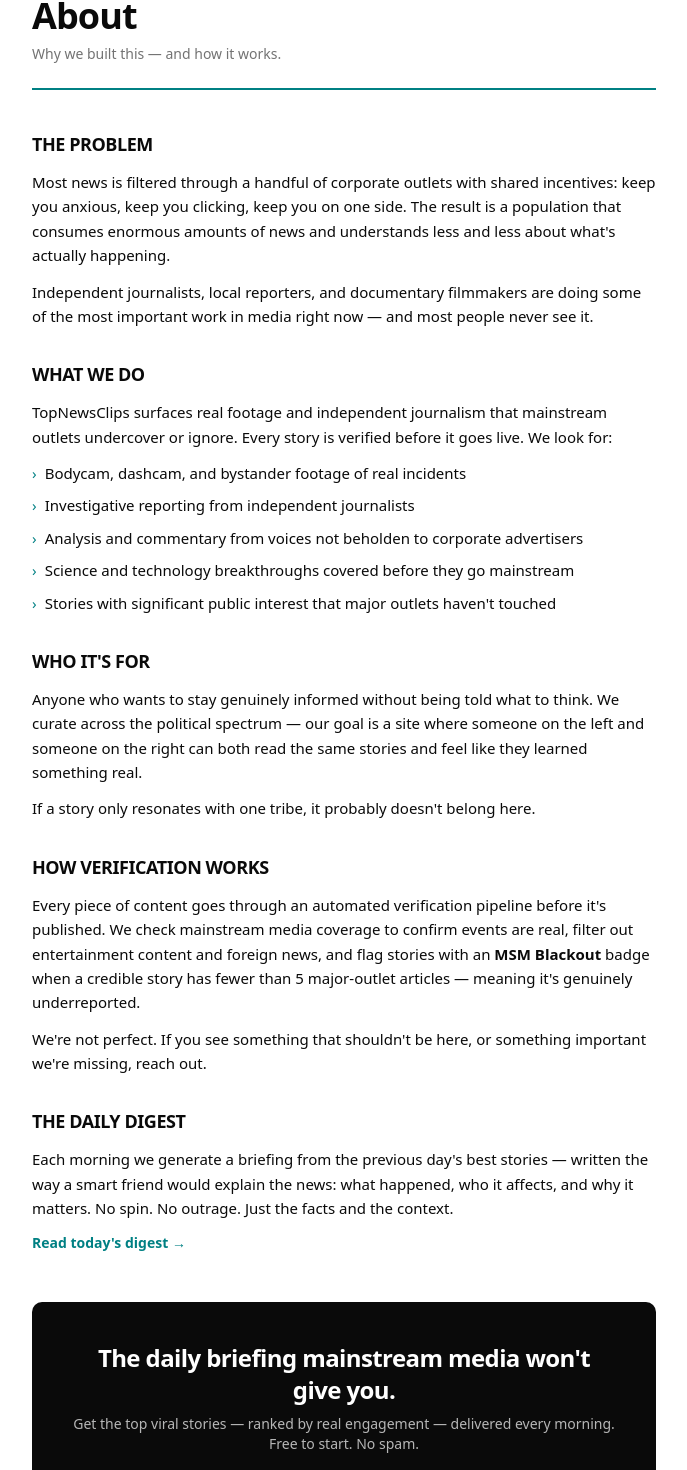
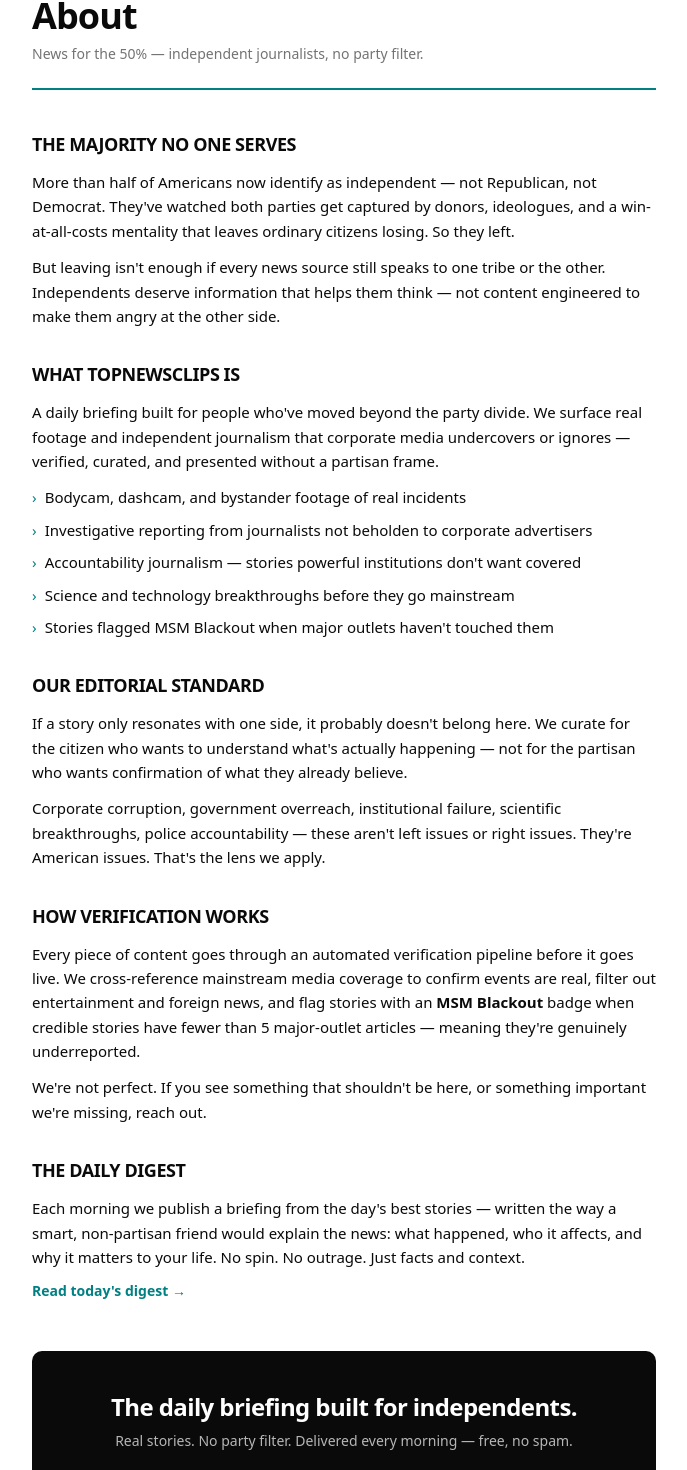
Before and after one commit to neuner76/topnewsclips, a Next.js app: page /about in a window 1280 px wide. Shown: the part 110-1580 px from the top of the page, without its empty margins (296-983 px from the left). Built offline with nearby package versions, Linux system fonts and the light colour scheme.

Commit message:
independents focus

```diff
--- a/app/about/page.tsx
+++ b/app/about/page.tsx
@@ -5,7 +5,7 @@ import Link from 'next/link'
 
 export const metadata = {
   title: 'About — TopNewsClips',
-  description: 'Why we built TopNewsClips and how it works.',
+  description: 'News for the 50% — independent journalists, no party filter.',
 }
 
 export default function AboutPage() {
@@ -17,38 +17,40 @@ export default function AboutPage() {
         <div className="mb-10 border-b-2 border-[oklch(0.52_0.14_196)] pb-6">
           <h1 className="text-3xl sm:text-4xl font-black tracking-tight mb-2">About</h1>
           <p className="text-sm text-muted-foreground">
-            Why we built this — and how it works.
+            News for the 50% — independent journalists, no party filter.
           </p>
         </div>
 
         <div className="prose prose-sm max-w-none space-y-8 text-[15px] leading-relaxed">
 
           <section>
-            <h2 className="text-lg font-black tracking-tight uppercase mb-3">The problem</h2>
+            <h2 className="text-lg font-black tracking-tight uppercase mb-3">The majority no one serves</h2>
             <p>
-              Most news is filtered through a handful of corporate outlets with shared incentives: keep you
-              anxious, keep you clicking, keep you on one side. The result is a population that consumes
-              enormous amounts of news and understands less and less about what&apos;s actually happening.
+              More than half of Americans now identify as independent — not Republican, not Democrat.
+              They&apos;ve watched both parties get captured by donors, ideologues, and a win-at-all-costs
+              mentality that leaves ordinary citizens losing. So they left.
             </p>
             <p className="mt-3">
-              Independent journalists, local reporters, and documentary filmmakers are doing some of the most
-              important work in media right now — and most people never see it.
+              But leaving isn&apos;t enough if every news source still speaks to one tribe or the other.
+              Independents deserve information that helps them think — not content engineered to make
+              them angry at the other side.
             </p>
           </section>
 
           <section>
-            <h2 className="text-lg font-black tracking-tight uppercase mb-3">What we do</h2>
+            <h2 className="text-lg font-black tracking-tight uppercase mb-3">What TopNewsClips is</h2>
             <p>
-              TopNewsClips surfaces real footage and independent journalism that mainstream outlets
-              undercover or ignore. Every story is verified before it goes live. We look for:
+              A daily briefing built for people who&apos;ve moved beyond the party divide. We surface
+              real footage and independent journalism that corporate media undercovers or ignores —
+              verified, curated, and presented without a partisan frame.
             </p>
             <ul className="mt-3 space-y-2 list-none pl-0">
               {[
                 'Bodycam, dashcam, and bystander footage of real incidents',
-                'Investigative reporting from independent journalists',
-                'Analysis and commentary from voices not beholden to corporate advertisers',
-                'Science and technology breakthroughs covered before they go mainstream',
-                'Stories with significant public interest that major outlets haven\'t touched',
+                'Investigative reporting from journalists not beholden to corporate advertisers',
+                'Accountability journalism — stories powerful institutions don\'t want covered',
+                'Science and technology breakthroughs before they go mainstream',
+                'Stories flagged MSM Blackout when major outlets haven\'t touched them',
               ].map((item, i) => (
                 <li key={i} className="flex gap-2">
                   <span className="text-[oklch(0.52_0.14_196)] shrink-0">›</span>
@@ -59,25 +61,27 @@ export default function AboutPage() {
           </section>
 
           <section>
-            <h2 className="text-lg font-black tracking-tight uppercase mb-3">Who it&apos;s for</h2>
+            <h2 className="text-lg font-black tracking-tight uppercase mb-3">Our editorial standard</h2>
             <p>
-              Anyone who wants to stay genuinely informed without being told what to think. We curate
-              across the political spectrum — our goal is a site where someone on the left and someone
-              on the right can both read the same stories and feel like they learned something real.
+              If a story only resonates with one side, it probably doesn&apos;t belong here. We curate
+              for the citizen who wants to understand what&apos;s actually happening — not for the
+              partisan who wants confirmation of what they already believe.
             </p>
             <p className="mt-3">
-              If a story only resonates with one tribe, it probably doesn&apos;t belong here.
+              Corporate corruption, government overreach, institutional failure, scientific breakthroughs,
+              police accountability — these aren&apos;t left issues or right issues. They&apos;re
+              American issues. That&apos;s the lens we apply.
             </p>
           </section>
 
           <section>
             <h2 className="text-lg font-black tracking-tight uppercase mb-3">How verification works</h2>
             <p>
-              Every piece of content goes through an automated verification pipeline before it&apos;s
-              published. We check mainstream media coverage to confirm events are real, filter out
-              entertainment content and foreign news, and flag stories with an{' '}
-              <span className="font-semibold">MSM Blackout</span> badge when a credible story has
-              fewer than 5 major-outlet articles — meaning it&apos;s genuinely underreported.
+              Every piece of content goes through an automated verification pipeline before it goes live.
+              We cross-reference mainstream media coverage to confirm events are real, filter out
+              entertainment and foreign news, and flag stories with an{' '}
+              <span className="font-semibold">MSM Blackout</span> badge when credible stories have
+              fewer than 5 major-outlet articles — meaning they&apos;re genuinely underreported.
             </p>
             <p className="mt-3">
               We&apos;re not perfect. If you see something that shouldn&apos;t be here, or something
@@ -88,9 +92,9 @@ export default function AboutPage() {
           <section>
             <h2 className="text-lg font-black tracking-tight uppercase mb-3">The daily digest</h2>
             <p>
-              Each morning we generate a briefing from the previous day&apos;s best stories — written
-              the way a smart friend would explain the news: what happened, who it affects, and why it
-              matters. No spin. No outrage. Just the facts and the context.
+              Each morning we publish a briefing from the day&apos;s best stories — written the way
+              a smart, non-partisan friend would explain the news: what happened, who it affects,
+              and why it matters to your life. No spin. No outrage. Just facts and context.
             </p>
             <Link
               href="/"
--- a/app/page.tsx
+++ b/app/page.tsx
@@ -247,7 +247,7 @@ export default async function HomePage({
             Today&apos;s Top Clips
           </h1>
           <p className="text-sm text-muted-foreground mt-1">
-            Independent journalists. Real stories. No corporate filter.
+            News for the 50% — independent journalists, no party filter.
           </p>
         </div>
 
--- a/components/EmailCapture.tsx
+++ b/components/EmailCapture.tsx
@@ -39,11 +39,10 @@ export default function EmailCapture() {
     <section id="subscribe" className="bg-foreground text-background rounded-lg px-6 py-8 sm:px-10 sm:py-10 my-12">
       <div className="max-w-xl mx-auto text-center">
         <h2 className="text-xl sm:text-2xl font-bold tracking-tight mb-2">
-          The daily briefing mainstream media won&apos;t give you.
+          The daily briefing built for independents.
         </h2>
         <p className="text-sm text-background/70 mb-6">
-          Get the top viral stories — ranked by real engagement — delivered every morning.
-          Free to start. No spam.
+          Real stories. No party filter. Delivered every morning — free, no spam.
         </p>
 
         {status === 'success' ? (
```
